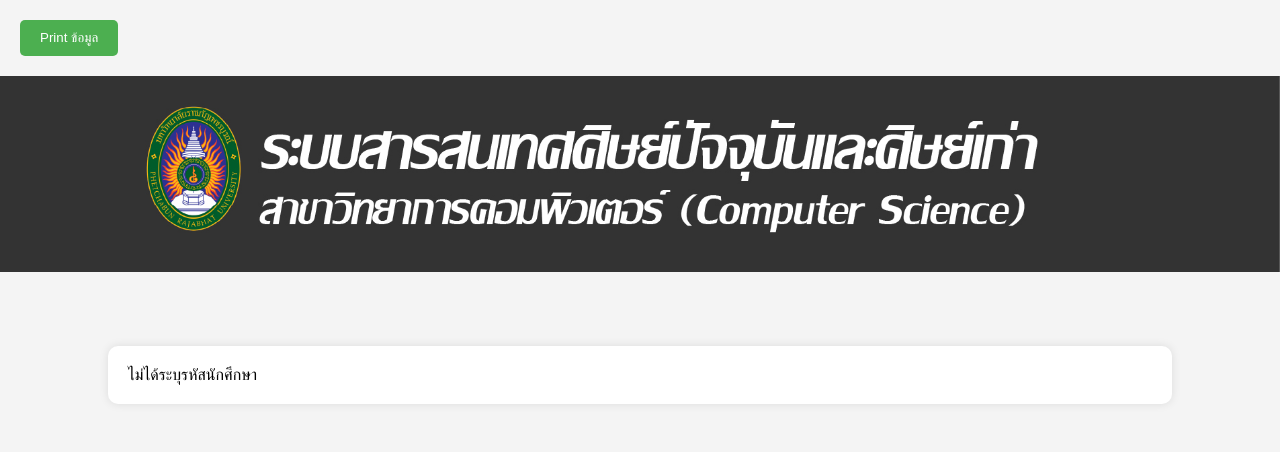
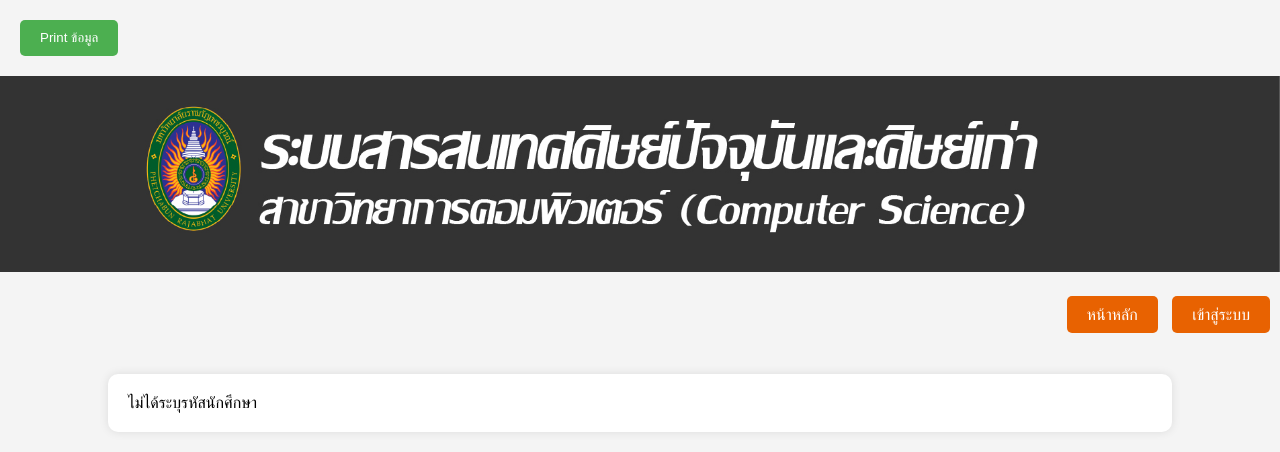
Before and after one commit to oomty43/pj, a PHP site: page /student_detail.php in a window 1280 px wide. Shown: the top 452 px of the page. Run offline with PHP 8.4, Linux system fonts and the light colour scheme.

Commit message:
ิีbutton

```diff
--- a/student_detail.php
+++ b/student_detail.php
@@ -55,6 +55,22 @@ function getStudentStatus($s_stat) {
             padding: 20px;
             border-radius: 10px;
             box-shadow: 0 0 10px rgba(0,0,0,0.1);
+
+        }
+        .nav-buttons {
+            text-align: right;
+            margin: 10px;
+        }
+        .nav-buttons a {
+            padding: 10px 20px;
+            background-color: rgb(232, 98, 1); /* เปลี่ยนสีปุ่มเป็นสีส้ม */
+            color: white;
+            text-decoration: none;
+            border-radius: 5px;
+            margin-left: 10px;
+        }
+        .nav-buttons a:hover {
+            background-color: rgb(186, 79, 1); /* เปลี่ยนสีปุ่มเมื่อ hover เป็นสีส้มเข้ม */
         }
         img.banner {
             width: 100%;
@@ -110,6 +126,11 @@ function getStudentStatus($s_stat) {
 
 <!-- แสดงแบนเนอร์ -->
 <img src="uploads/banner1.jpg" alt="แบนเนอร์" class="banner">
+
+<div class="nav-buttons">
+        <a href="index.php">หน้าหลัก</a>
+        <a href="login.php">เข้าสู่ระบบ</a>
+    </div>
 
 <div class="container">
     <?php
```
